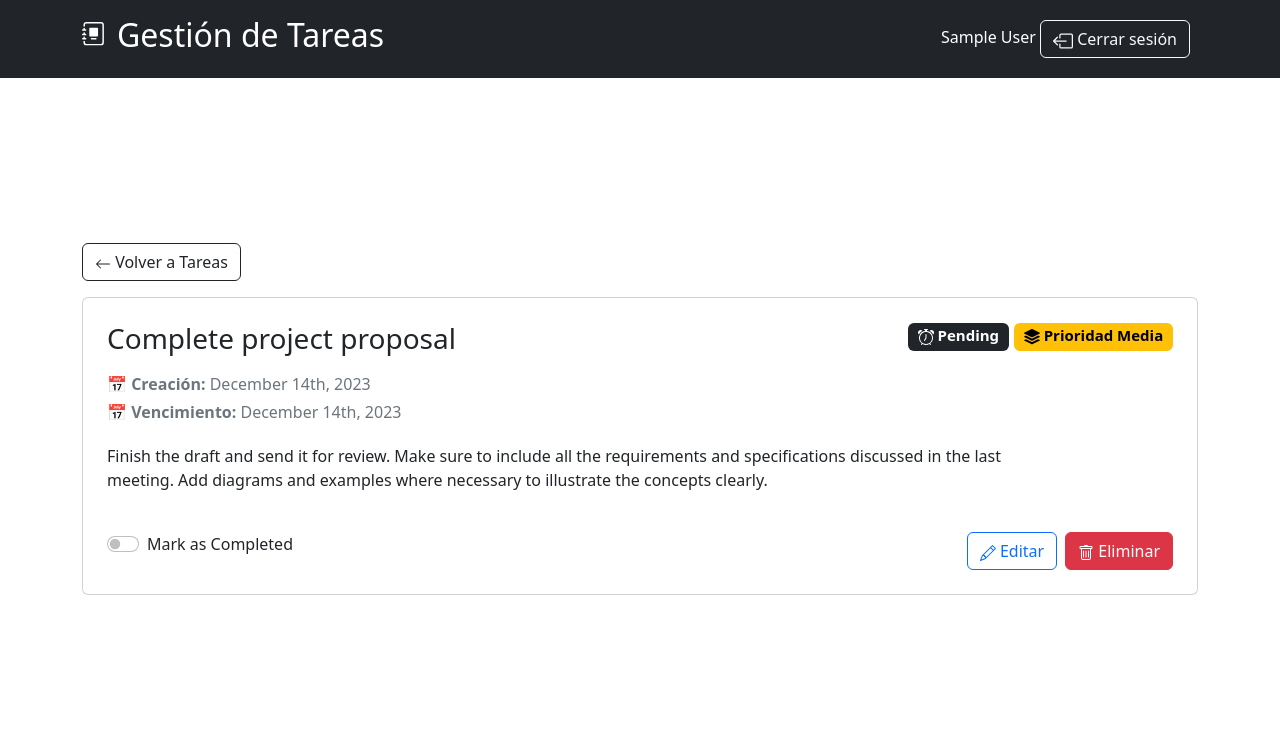
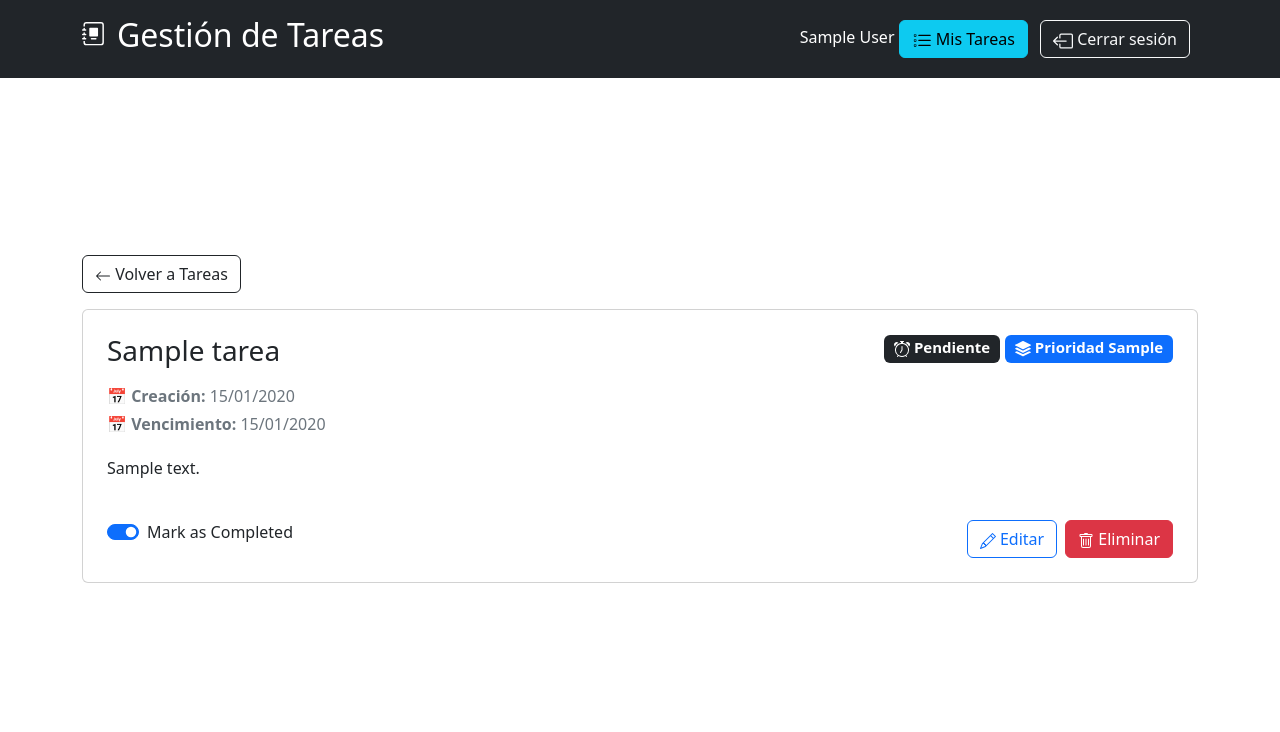
Before and after one commit to AlbertJQM/gestion_tareas, a Flask app: page /task/1 in a window 1280 px wide. Shown: the top 732 px of the page. Run offline with Flask 3, Linux system fonts and the light colour scheme; the visitor is signed in with stand-in values (Sample User, id 1); tables that the repository leaves empty hold one stand-in row (values such as "Sample post"); some libraries are stand-ins or nearby versions.

Commit message:
Se agregaron todas las funcionalidades restantes del proyecto.

```diff
--- a/app.py
+++ b/app.py
@@ -2,6 +2,7 @@ from flask import Flask, render_template, redirect, url_for, request, session
 from config import Config
 from models import db, Usuario, Tarea
 from functools import wraps
+from datetime import datetime
 
 app = Flask(__name__)
 app.config.from_object(Config)
@@ -69,7 +70,7 @@ def signup():
 @app.route('/tasks')
 @login_required
 def list_tasks():
-    filtro = request.args.get('filtro')
+    filtro = request.args.get('filtro', default='pendiente')
     if filtro == 'pendiente':
         tareas = Tarea.query.filter_by(usuario_id=session['usuario_id'], completada=False).all()
     elif filtro == 'completada':
@@ -88,22 +89,61 @@ def list_tasks():
 @app.route('/task/<int:id>')
 @login_required
 def view_task(id):
-    return render_template('task.html')
+    tarea = Tarea.query.get_or_404(id)
+    return render_template('task.html', tarea=tarea)
 
 @app.route('/task/create', methods=['GET', 'POST'])
 @login_required
 def create_task():
+    if request.method == 'POST':
+        # Aquí iría la lógica para crear una nueva tarea
+        titulo = request.form['titulo']
+        descripcion = request.form['descripcion']
+        fecha_vencimiento = datetime.strptime(request.form['fecha'],'%Y-%m-%d')
+        prioridad = request.form['prioridad']
+
+        try:
+            nueva_tarea = Tarea(titulo=titulo, descripcion=descripcion, fecha_vencimiento=fecha_vencimiento, prioridad=prioridad, usuario_id=session['usuario_id'])
+            db.session.add(nueva_tarea)
+            db.session.commit()
+            return redirect(url_for('list_tasks'))
+        except Exception as e:
+            db.session.rollback()
+            print(f"Error al crear la tarea: {e}")
     return render_template('create_task.html')
 
 @app.route('/task/edit/<int:id>', methods=['GET', 'POST'])
 @login_required
 def edit_task(id):
-    return render_template('edit_task.html')
+    tarea = Tarea.query.get_or_404(id)
+    if request.method == 'POST':
+        # Aquí iría la lógica para editar una tarea existente
+        tarea.titulo = request.form['titulo']
+        tarea.descripcion = request.form['descripcion']
+        tarea.fecha_vencimiento = request.form['fecha_vencimiento']
+        tarea.prioridad = request.form['prioridad']
+
+        try:
+            db.session.commit()
+            return redirect(url_for('list_tasks'))
+        except Exception as e:
+            db.session.rollback()
+    return render_template('edit_task.html', tarea=tarea)
 
 @app.route('/task/delete/<int:id>', methods=['POST'])
 @login_required
 def delete_task(id):
-    redirect(url_for('list_tasks'))
+    tarea = Tarea.query.get_or_404(id)
+    try:
+        db.session.delete(tarea)
+        db.session.commit()
+    except Exception as e:
+        db.session.rollback()
+    return redirect(url_for('list_tasks'))
+
+def not_found(error):
+    return render_template('404.html'), 404
 
 if __name__ == '__main__':
-    app.run(debug=True, port=5000)
+    app.register_error_handler(404, not_found)
+    app.run(debug=True, host='127.0.0.1', port=5000)
--- a/models.py
+++ b/models.py
@@ -28,4 +28,5 @@ class Tarea(db.Model):
     fecha_creacion = db.Column(db.DateTime, default=datetime.utcnow)
     fecha_vencimiento = db.Column(db.DateTime, nullable=False)
     completada = db.Column(db.Boolean, default=False)
+    prioridad = db.Column(db.String(50), nullable=False)
     usuario_id = db.Column(db.Integer, db.ForeignKey('usuarios.id'), nullable=False)
--- a/templates/create_task.html
+++ b/templates/create_task.html
@@ -21,7 +21,7 @@
                         </a>
                     </div>
                 </div>
-                <form class="row g-3">
+                <form class="row g-3" method="POST" action="{{ url_for('create_task') }}">
                     <div class="form-group col-md-6">
                         <label for="titulo">Título</label>
                         <input type="text" name="titulo" id="titulo" class="form-control" required>
--- a/templates/layout.html
+++ b/templates/layout.html
@@ -26,7 +26,16 @@
                         </spam>
                         <div class="text-end">
                         {% if 'usuario_id' in session %}
-                            {{ session['usuario_nombre'] }} <a href="{{ url_for('logout') }}" class="btn btn-outline-light me-2">
+                            {{ session['usuario_nombre'] }}
+                            <a href="{{ url_for('list_tasks') }}" class="btn btn-info me-2">
+                                <svg xmlns="http://www.w3.org/2000/svg" width="20" height="20" fill="currentColor" class="bi bi-list-task" viewBox="0 0 16 16">
+                                    <path fill-rule="evenodd" d="M2 2.5a.5.5 0 0 0-.5.5v1a.5.5 0 0 0 .5.5h1a.5.5 0 0 0 .5-.5V3a.5.5 0 0 0-.5-.5zM3 3H2v1h1z"/>
+                                    <path d="M5 3.5a.5.5 0 0 1 .5-.5h9a.5.5 0 0 1 0 1h-9a.5.5 0 0 1-.5-.5M5.5 7a.5.5 0 0 0 0 1h9a.5.5 0 0 0 0-1zm0 4a.5.5 0 0 0 0 1h9a.5.5 0 0 0 0-1z"/>
+                                    <path fill-rule="evenodd" d="M1.5 7a.5.5 0 0 1 .5-.5h1a.5.5 0 0 1 .5.5v1a.5.5 0 0 1-.5.5H2a.5.5 0 0 1-.5-.5zM2 7h1v1H2zm0 3.5a.5.5 0 0 0-.5.5v1a.5.5 0 0 0 .5.5h1a.5.5 0 0 0 .5-.5v-1a.5.5 0 0 0-.5-.5zm1 .5H2v1h1z"/>
+                                </svg>
+                                Mis Tareas
+                            </a>
+                            <a href="{{ url_for('logout') }}" class="btn btn-outline-light me-2">
                                 <svg xmlns="http://www.w3.org/2000/svg" width="20" height="20" fill="currentColor" class="bi bi-box-arrow-left" viewBox="0 0 16 16">
                                     <path fill-rule="evenodd" d="M6 12.5a.5.5 0 0 0 .5.5h8a.5.5 0 0 0 .5-.5v-9a.5.5 0 0 0-.5-.5h-8a.5.5 0 0 0-.5.5v2a.5.5 0 0 1-1 0v-2A1.5 1.5 0 0 1 6.5 2h8A1.5 1.5 0 0 1 16 3.5v9a1.5 1.5 0 0 1-1.5 1.5h-8A1.5 1.5 0 0 1 5 12.5v-2a.5.5 0 0 1 1 0z"/>
                                     <path fill-rule="evenodd" d="M.146 8.354a.5.5 0 0 1 0-.708l3-3a.5.5 0 1 1 .708.708L1.707 7.5H10.5a.5.5 0 0 1 0 1H1.707l2.147 2.146a.5.5 0 0 1-.708.708z"/>
--- a/templates/task.html
+++ b/templates/task.html
@@ -12,46 +12,66 @@
                 </div>
                 <div class="card p-4 border-light-subtle">
                     <div class="d-flex justify-content-between align-items-start mb-2">
-                        <h3>Complete project proposal</h3>
+                        <h3>{{ tarea.titulo }}</h3>
                         <h5>
+                            {% if tarea.completado %}
+                            <span class="badge text-bg-success">
+                                <svg xmlns="http://www.w3.org/2000/svg" width="16" height="16" fill="currentColor" class="bi bi-check2" viewBox="0 0 16 16">
+                                    <path d="M13.854 3.646a.5.5 0 0 1 0 .708l-7 7a.5.5 0 0 1-.708 0l-3.5-3.5a.5.5 0 1 1 .708-.708L6.5 10.293l6.646-6.647a.5.5 0 0 1 .708 0"/>
+                                </svg>
+                                Completada
+                            </span>
+                            {% else %}
                             <span class="badge text-bg-dark">
                                 <svg xmlns="http://www.w3.org/2000/svg" width="16" height="16" fill="currentColor" class="bi bi-alarm" viewBox="0 0 16 16">
                                     <path d="M8.5 5.5a.5.5 0 0 0-1 0v3.362l-1.429 2.38a.5.5 0 1 0 .858.515l1.5-2.5A.5.5 0 0 0 8.5 9z"/>
                                     <path d="M6.5 0a.5.5 0 0 0 0 1H7v1.07a7.001 7.001 0 0 0-3.273 12.474l-.602.602a.5.5 0 0 0 .707.708l.746-.746A6.97 6.97 0 0 0 8 16a6.97 6.97 0 0 0 3.422-.892l.746.746a.5.5 0 0 0 .707-.708l-.601-.602A7.001 7.001 0 0 0 9 2.07V1h.5a.5.5 0 0 0 0-1zm1.038 3.018a6 6 0 0 1 .924 0 6 6 0 1 1-.924 0M0 3.5c0 .753.333 1.429.86 1.887A8.04 8.04 0 0 1 4.387 1.86 2.5 2.5 0 0 0 0 3.5M13.5 1c-.753 0-1.429.333-1.887.86a8.04 8.04 0 0 1 3.527 3.527A2.5 2.5 0 0 0 13.5 1"/>
                                 </svg>
-                                Pending
+                                Pendiente
                             </span>
+                            {% endif %}
+
+                            {% if tarea.prioridad == 'Alta' %}
+                            <span class="badge text-bg-danger">
+                            {% elif tarea.prioridad == 'Media' %}
                             <span class="badge text-bg-warning">
+                            {% else %}
+                            <span class="badge text-bg-primary">
+                            {% endif %}
                                 <svg xmlns="http://www.w3.org/2000/svg" width="16" height="16" fill="currentColor" class="bi bi-stack" viewBox="0 0 16 16">
                                     <path d="m14.12 10.163 1.715.858c.22.11.22.424 0 .534L8.267 15.34a.6.6 0 0 1-.534 0L.165 11.555a.299.299 0 0 1 0-.534l1.716-.858 5.317 2.659c.505.252 1.1.252 1.604 0l5.317-2.66zM7.733.063a.6.6 0 0 1 .534 0l7.568 3.784a.3.3 0 0 1 0 .535L8.267 8.165a.6.6 0 0 1-.534 0L.165 4.382a.299.299 0 0 1 0-.535z"/>
                                     <path d="m14.12 6.576 1.715.858c.22.11.22.424 0 .534l-7.568 3.784a.6.6 0 0 1-.534 0L.165 7.968a.299.299 0 0 1 0-.534l1.716-.858 5.317 2.659c.505.252 1.1.252 1.604 0z"/>
                                 </svg>
-                                Prioridad Media
+                                Prioridad {{ tarea.prioridad }}
                             </span>
                         </h5>
                     </div>
                     <p class="text-muted mb-1">
-                        📅 <strong>Creación:</strong> December 14th, 2023
+                        📅 <strong>Creación:</strong> {{ tarea.fecha_creacion.strftime('%d/%m/%Y') }}
                     </p>
                     <p class="text-muted mb-1">
-                        📅 <strong>Vencimiento:</strong> December 14th, 2023
+                        📅 <strong>Vencimiento:</strong> {{ tarea.fecha_vencimiento.strftime('%d/%m/%Y') }}
                     </p>
                     <p class="mt-3" style="max-width: 90%;">
-                        Finish the draft and send it for review. Make sure to include all the requirements and specifications discussed in the last meeting. Add diagrams and examples where necessary to illustrate the concepts clearly.
+                        {{ tarea.descripcion }}
                     </p>
                     <div class="d-flex justify-content-between mt-4">
                         <div class="form-check form-switch col-lg-6">
-                            <input class="form-check-input" type="checkbox" role="switch" id="completado" name="completado">
+                            {% if tarea.completada %}
+                            <input class="form-check-input" type="checkbox" role="switch" id="completado" name="completado" value=1 checked>
+                            {% else %}
+                            <input class="form-check-input" type="checkbox" role="switch" id="completado" name="completado" value=0>
+                            {% endif %}
                             <label class="form-check-label" for="completado">Mark as Completed</label>
                         </div>
                         <div class="d-flex gap-2">
-                            <a href="#" class="btn btn-outline-primary">
+                            <a href="{{ url_for('edit_task', id=tarea.id) }}" class="btn btn-outline-primary">
                                 <svg xmlns="http://www.w3.org/2000/svg" width="16" height="16" fill="currentColor" class="bi bi-pencil" viewBox="0 0 16 16">
                                     <path d="M12.146.146a.5.5 0 0 1 .708 0l3 3a.5.5 0 0 1 0 .708l-10 10a.5.5 0 0 1-.168.11l-5 2a.5.5 0 0 1-.65-.65l2-5a.5.5 0 0 1 .11-.168zM11.207 2.5 13.5 4.793 14.793 3.5 12.5 1.207zm1.586 3L10.5 3.207 4 9.707V10h.5a.5.5 0 0 1 .5.5v.5h.5a.5.5 0 0 1 .5.5v.5h.293zm-9.761 5.175-.106.106-1.528 3.821 3.821-1.528.106-.106A.5.5 0 0 1 5 12.5V12h-.5a.5.5 0 0 1-.5-.5V11h-.5a.5.5 0 0 1-.468-.325"/>
                                 </svg>
                                 Editar
                             </a>
-                            <a href="#" class="btn btn-danger">
+                            <a href="{{ url_for('delete_task', id=tarea.id) }}" class="btn btn-danger">
                                 <svg xmlns="http://www.w3.org/2000/svg" width="16" height="16" fill="currentColor" class="bi bi-trash" viewBox="0 0 16 16">
                                     <path d="M5.5 5.5A.5.5 0 0 1 6 6v6a.5.5 0 0 1-1 0V6a.5.5 0 0 1 .5-.5m2.5 0a.5.5 0 0 1 .5.5v6a.5.5 0 0 1-1 0V6a.5.5 0 0 1 .5-.5m3 .5a.5.5 0 0 0-1 0v6a.5.5 0 0 0 1 0z"/>
                                     <path d="M14.5 3a1 1 0 0 1-1 1H13v9a2 2 0 0 1-2 2H5a2 2 0 0 1-2-2V4h-.5a1 1 0 0 1-1-1V2a1 1 0 0 1 1-1H6a1 1 0 0 1 1-1h2a1 1 0 0 1 1 1h3.5a1 1 0 0 1 1 1zM4.118 4 4 4.059V13a1 1 0 0 0 1 1h6a1 1 0 0 0 1-1V4.059L11.882 4zM2.5 3h11V2h-11z"/>
```
Also changed, not shown: templates/404.html (added, +8 -0 lines), templates/index.html (+9 -1 lines), templates/tasks.html (+29 -9 lines).
